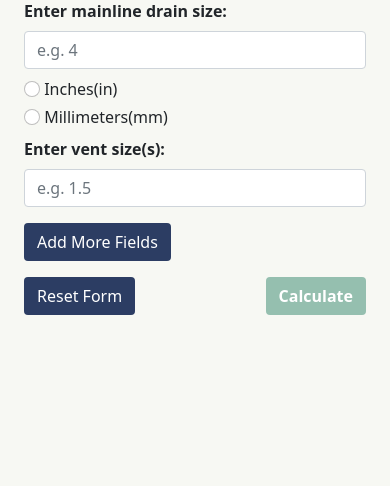
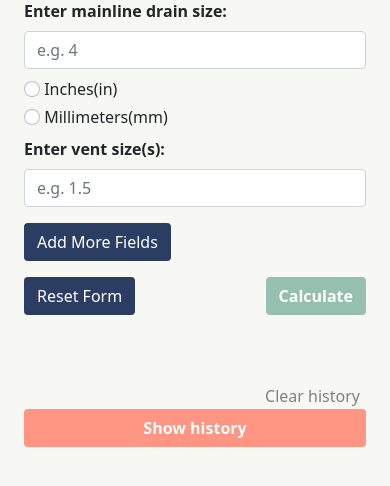
Before and after one commit to hunterallencodes/agg_calc, a Django app: page / in a window 390 px wide. Shown: the part 188-674 px from the top of the page. Run offline with Django 3.2, Linux system fonts and the light colour scheme.

Commit message:
add history to mobile

```diff
--- a/static/main.css
+++ b/static/main.css
@@ -94,6 +94,29 @@ nav {
   font-weight: bold;
 }
 
+#history_btn_m {
+  font-weight: bold;
+  color: #fff;
+  background: #ff9582;
+  border-style: solid;
+}
+
+#history_btn_m:hover {
+  color: #e6c6c1;
+  background: #d68c7e;
+}
+
+#clear_history_btn_m {
+  background: none;
+  border: none;
+  color: gray;
+  float: right;
+}
+
+#clear_history_btn_m:hover {
+  color: darkslategray;
+}
+
 #history_btn_d {
   font-weight: bold;
   color: #fff;
@@ -117,6 +140,17 @@ nav {
   color: darkslategray;
 }
 
+#history-wrap-m {
+  border-style: solid;
+  border-width: 0.25px;
+  border-color: silver;
+  border-radius: 4px;
+  background: #fff;
+  padding-top: 10px;
+  padding-right: 10px;
+  padding-left: 10px;
+  margin-bottom: 50px;
+}
 #history-wrap-d {
   border-style: solid;
   border-width: 0.25px;
--- a/templates/home.html
+++ b/templates/home.html
@@ -57,7 +57,44 @@
 				</div>
 			</section>
 		</div>
+		<!-- History -->
+		<div id="hist_cont_m" class="container">
+			<div class="row">
+				<div class="col-12">
+					<div class="row">
+						<div class="col-12 px-4">
+							<button id="clear_history_btn_m" type="button">Clear history</button>
+							<button id="history_btn_m" type="button" class="w-100 btn mb-3">
+								Show history
+							</button>
+						</div>
+					</div>
+				</div>
+			</div>
+			<div class="row">
+				<div class="col-12 px-4">
+					<div id="history-wrap-m">
+						<div class="row">
+							<p id="nothing-m" class="pt-1">
+								Nothing to show
+							</p>
+							<div id="drain-history-m" class="col-6">
+								<p class="pt-1 mb-2">
+									&nbsp;<b>Drain size: </b>
+								</p>
+							</div>
+							<div id="vent-history-m" class="col-6">
+								<p class="pt-1 mb-2">
+									<b>Vent size(s): </b>
+								</p>
+							</div>
+						</div>
+					</div>
+				</div>
+			</div>
+		</div>
 	</div>
+
 
 	<!-- Desktop -->
   <div class="d-none d-md-block">
@@ -114,7 +151,8 @@
 				</div>
 			</section>
 		</div>
-		<div id="hist_cont" class="container">
+		<!-- History -->
+		<div id="hist_cont_d" class="container">
 			<div class="row">
 				<div class="col-6">
 					<div class="row">
@@ -131,7 +169,7 @@
 				<div class="col-6 px-4">
 					<div id="history-wrap-d">
 						<div class="row">
-							<p id="nothing" class="pt-1">
+							<p id="nothing-d" class="pt-1">
 								Nothing to show
 							</p>
 							<div id="drain-history-d" class="col-6">
--- a/templates/home.js
+++ b/templates/home.js
@@ -3,6 +3,7 @@ const wrapper_m	= $(".input_fields_wrap_m");
 const wrapper_d	= $(".input_fields_wrap_d");
 const add_button_m = $(".add_field_button_m");
 const add_button_d = $(".add_field_button_d");
+const history_btn_m = $("#history_btn_m")
 const history_btn_d = $("#history_btn_d")
 
 var x = 1;
@@ -35,22 +36,39 @@ $(wrapper_d).on("click",".remove_field", function(e){
   e.preventDefault(); $(this).parent('div').remove(); x--;
 });
 
+$('#history-wrap-m').hide();
+$('#drain-history-m').hide();
+$('#vent-history-m').hide();
 $('#history-wrap-d').hide();
 $('#drain-history-d').hide();
 $('#vent-history-d').hide();
 
+// History toggle mobile
+$(history_btn_m).click(function(){
+  $('#history-wrap-m').toggle();
+  document.getElementById("hist_cont_m").scrollIntoView({behavior: 'smooth'});
+});
+
 // History toggle desktop
 $(history_btn_d).click(function(){
   $('#history-wrap-d').toggle();
-  document.getElementById("hist_cont").scrollIntoView({behavior: 'smooth'});
+  document.getElementById("hist_cont_d").scrollIntoView({behavior: 'smooth'});
 });
+
+// Clear history mobile
+$('#clear_history_btn_m').click(function(){
+  $('.hist_m').remove();
+  $('#drain-history-m').hide();
+  $('#vent-history-m').hide();
+  $('#nothing-m').show();
+})
 
 // Clear history desktop
 $('#clear_history_btn_d').click(function(){
-  $('.hist').remove();
+  $('.hist_d').remove();
   $('#drain-history-d').hide();
   $('#vent-history-d').hide();
-  $('#nothing').show();
+  $('#nothing-d').show();
 })
 
 // Mobile form reset
@@ -78,8 +96,12 @@ function roundToTwo(num) {
 function calculateMobile() {
   $("#res1-m").remove();
   $("#res2-m").remove();
+  $("#nothing-m").hide();
+  $('#drain-history-m').show();
+  $('#vent-history-m').show();
   var units = $("input[name=in-mm]:checked").val();
   var numsMobile = [];
+  var history = "";
   $(".v-size-m").each(function(index) { numsMobile.push($(this).val()) });
   var drain_size = document.getElementById("drain-inp-m").value;
   var drain_area = roundToTwo((3.141592653589793 * ((drain_size/2)**2)));
@@ -89,34 +111,60 @@ function calculateMobile() {
     let size_float = parseFloat(size);
     let size_area = roundToTwo((3.141592653589793 * ((size_float/2)**2)));
     total += parseFloat(size_area);
+    if (history=="") {
+      history += numsMobile[i];
+    }
+    else {
+      history += ", "+numsMobile[i];
+    }
   }
   var fixed_total = roundToTwo(parseFloat(total));
   var alert1 = "Sufficient venting provided!<br /><b>Drain area:</b> "+drain_area+units+" sq<br /><b>Aggregate cross-sectional venting area:</b> "+fixed_total+units+" sq";
   var alert2 = "Not enough venting provided.<br /><b>Drain area:</b> "+drain_area+units+" sq<br /><b>Aggregate cross-sectional venting area:</b> "+fixed_total+units+" sq";
   if (fixed_total>=drain_area) {
     var el = document.getElementById("response-mobile")
+    var drain_wrap = document.getElementById("drain-history-m");
+    var vent_wrap = document.getElementById("vent-history-m");
     var p1 = document.createElement("p");
     var p2 = document.createElement("p");
+    var phd = document.createElement("p");
+    var phv = document.createElement("p");
     p1.id = "res1-m";
     p2.id = "res2-m";
     p1.className = "suxes";
+    phd.className = "hist_m";
+    phv.className = "hist_m";
     p1.innerText = "Success!";
     p2.innerHTML = alert1;
+    phd.innerHTML = "&nbsp;<span style='color: green'><b>&#10003;</b></span> "+drain_size;
+    phv.innerHTML = history;
     el.appendChild(p1);
     el.appendChild(p2);
+    drain_wrap.appendChild(phd);
+    vent_wrap.appendChild(phv);
     document.getElementById("res1-m").scrollIntoView({behavior: 'smooth'});
   }
   else {
-    var el = document.getElementById("response-mobile")
+    var el = document.getElementById("response-mobile");
+    var drain_wrap = document.getElementById("drain-history-m");
+    var vent_wrap = document.getElementById("vent-history-m");
     var p1 = document.createElement("p");
     var p2 = document.createElement("p");
+    var phd = document.createElement("p");
+    var phv = document.createElement("p");
     p1.id = "res1-m";
     p2.id = "res2-m";
     p1.className = "uh-oh";
+    phd.className = "hist_m";
+    phv.className = "hist_m";
     p1.innerText = "Uh-oh!";
     p2.innerHTML = alert2;
+    phd.innerHTML = "&nbsp;<span style='color: red'><b>X</b></span> "+drain_size;
+    phv.innerHTML = history;
     el.appendChild(p1);
     el.appendChild(p2);
+    drain_wrap.appendChild(phd);
+    vent_wrap.appendChild(phv);
     document.getElementById("res1-m").scrollIntoView({behavior: 'smooth'});
   }
 
@@ -126,7 +174,7 @@ function calculateMobile() {
 function calculateDesktop() {
   $("#res1-d").remove();
   $("#res2-d").remove();
-  $("#nothing").hide();
+  $("#nothing-d").hide();
   $('#drain-history-d').show();
   $('#vent-history-d').show();
   var units = $("input[name=in-mm]:checked").val();
@@ -162,8 +210,8 @@ function calculateDesktop() {
     p1.id = "res1-d";
     p2.id = "res2-d";
     p1.className = "suxes";
-    phd.className = "hist";
-    phv.className = "hist";
+    phd.className = "hist_d";
+    phv.className = "hist_d";
     p1.innerText = "Success!";
     p2.innerHTML = alert1;
     phd.innerHTML = "&nbsp;<span style='color: green'><b>&#10003;</b></span> "+drain_size;
@@ -184,8 +232,8 @@ function calculateDesktop() {
     p1.id = "res1-d";
     p2.id = "res2-d";
     p1.className = "uh-oh";
-    phd.className = "hist";
-    phv.className = "hist";
+    phd.className = "hist_d";
+    phv.className = "hist_d";
     p1.innerText = "Uh-oh!";
     p2.innerHTML = alert2;
     phd.innerHTML = "&nbsp;<span style='color: red'><b>X</b></span> "+drain_size;
```
